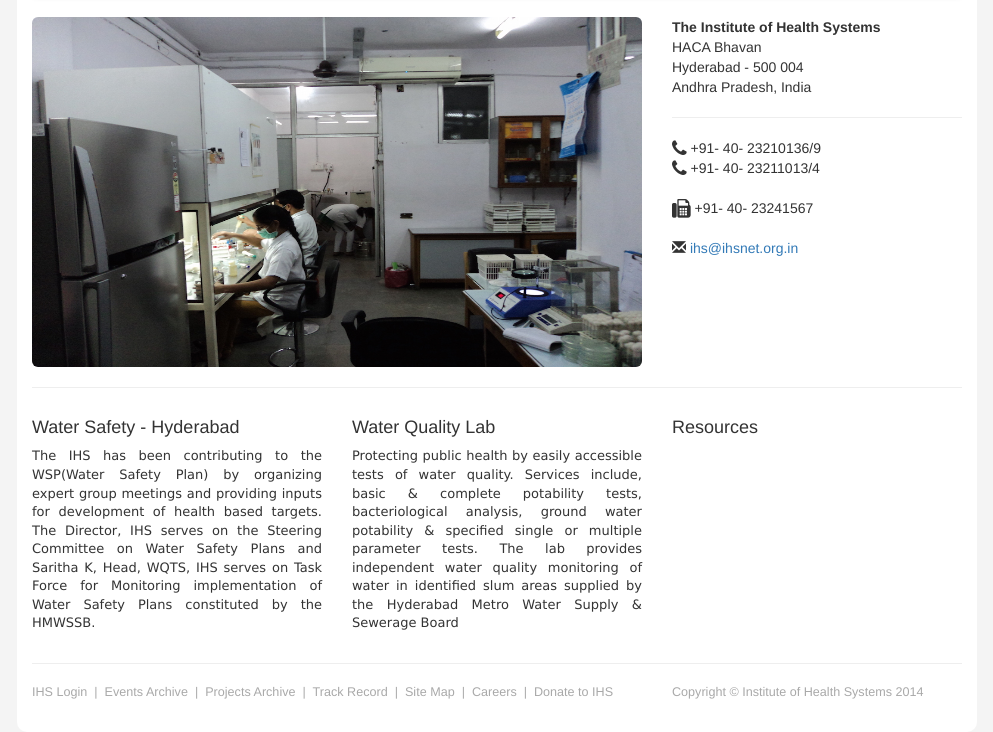
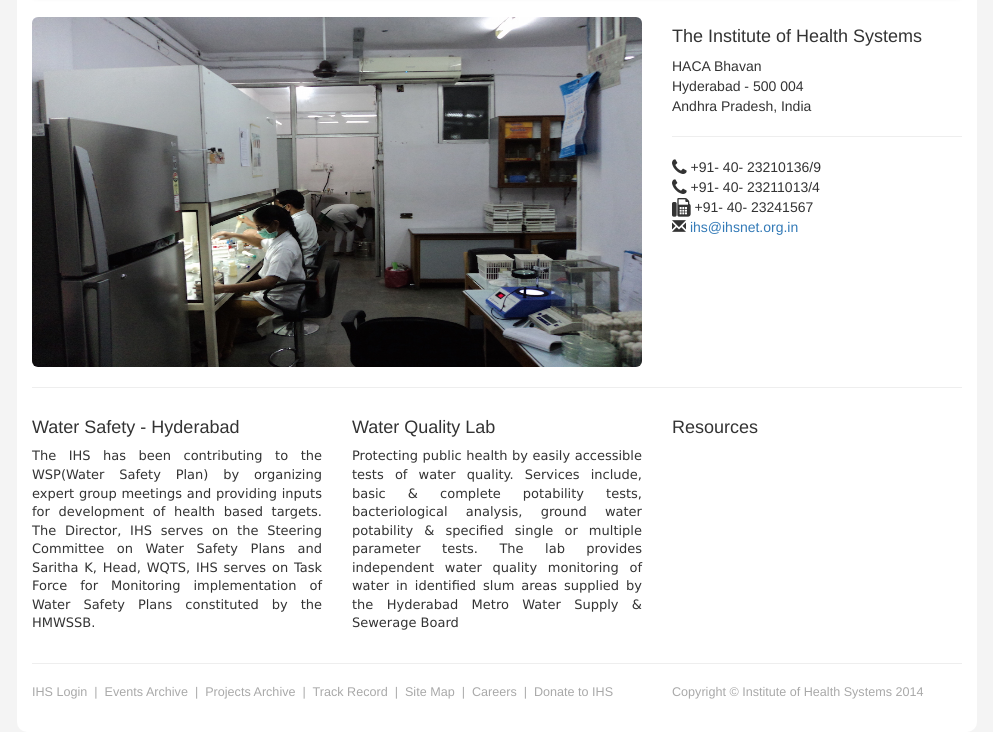
Before and after one commit to s-mahapat/ihs_web, a plain HTML site: page index.html at #/home in a window 1280 px wide. Shown: the part 183-915 px from the top of the page, without its empty margins (143-1136 px from the left). Drawn offline with Linux system fonts and the light colour scheme.

```diff
--- a/js/ihs.js
+++ b/js/ihs.js
@@ -22,6 +22,8 @@ ihsApp.config(function ($routeProvider) {
         templateUrl: 'partials/project_archive.html'
     }).when('/project/archive/burdenofdisease', {
         templateUrl: 'partials/burden_of_disease.html'
+    }).when('/about/facultyprofiledetails', {
+        templateUrl: 'partials/faculty_profile_details.html'
     }).otherwise('/home');
 });
 
--- a/partials/home.html
+++ b/partials/home.html
@@ -11,15 +11,14 @@
             </div>
             <div class="col-md-4">
                 <address>
-                    <strong>The Institute of Health Systems</strong><br>
+                    <h4>The Institute of Health Systems</h4>
                     HACA Bhavan<br>
                     Hyderabad - 500 004<br>
-                    Andhra Pradesh, India<br>
+                    Andhra Pradesh, India
                     <hr>
-                    <i class="fa fa-phone fa-lg"></i> +91- 40- 23210136/9<br>
-                    <i class="fa fa-phone fa-lg"></i> +91- 40- 23211013/4<br>
-                    <br>
-                    <i class="fa fa-fax fa-lg"></i> +91- 40- 23241567<br><br>
+                    <i title="Primary Phone" class="fa fa-phone fa-lg"></i> +91- 40- 23210136/9<br>
+                    <i title="Alternate Phone" class="fa fa-phone fa-lg"></i> +91- 40- 23211013/4<br>
+                    <i title="Fax" class="fa fa-fax fa-lg"></i> +91- 40- 23241567<br>
                     <span class="glyphicon glyphicon-envelope"></span><a href="mailto:{{ihs_email}}"> {{ihs_email}}</a>
                 </address>
             </div>
```
